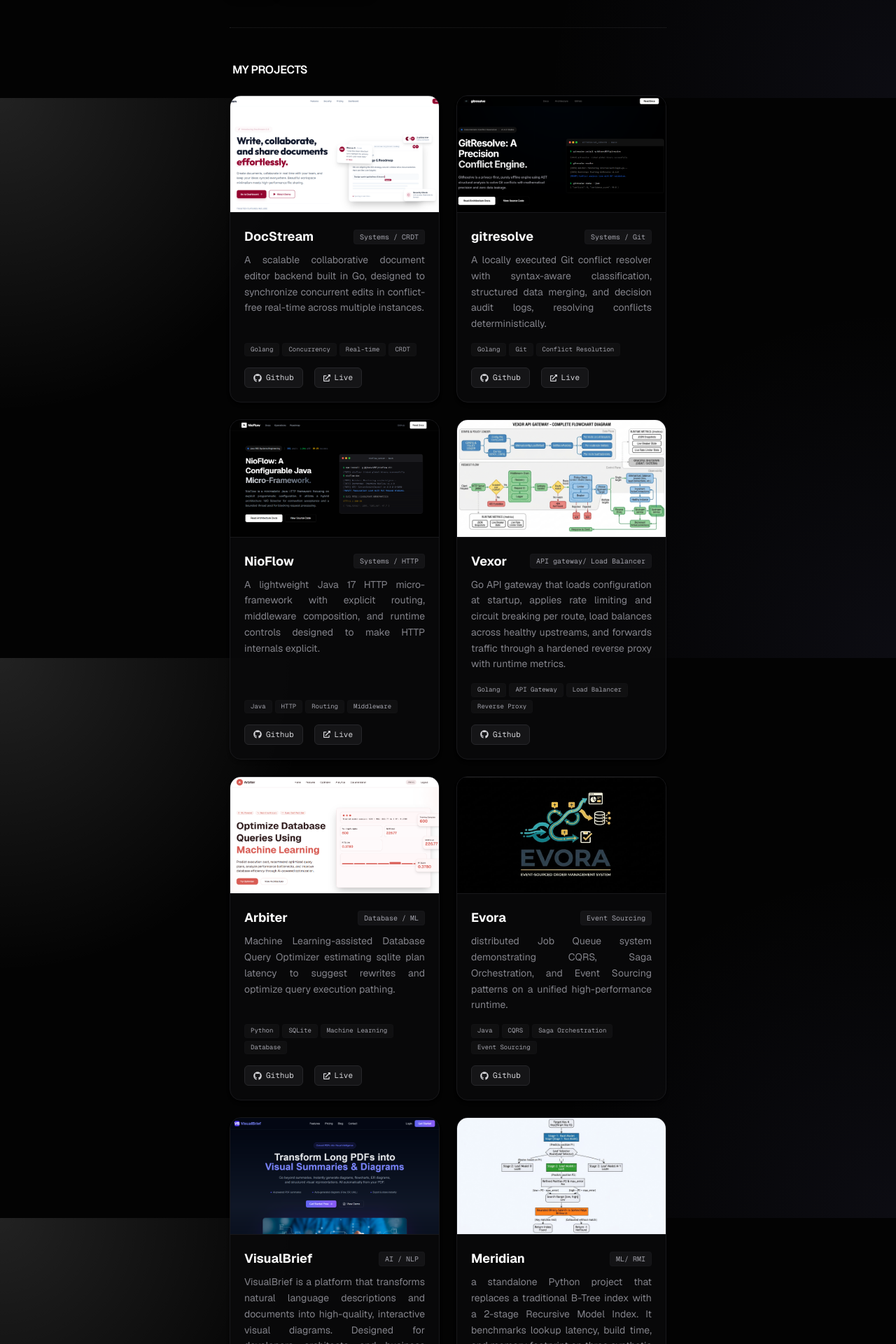
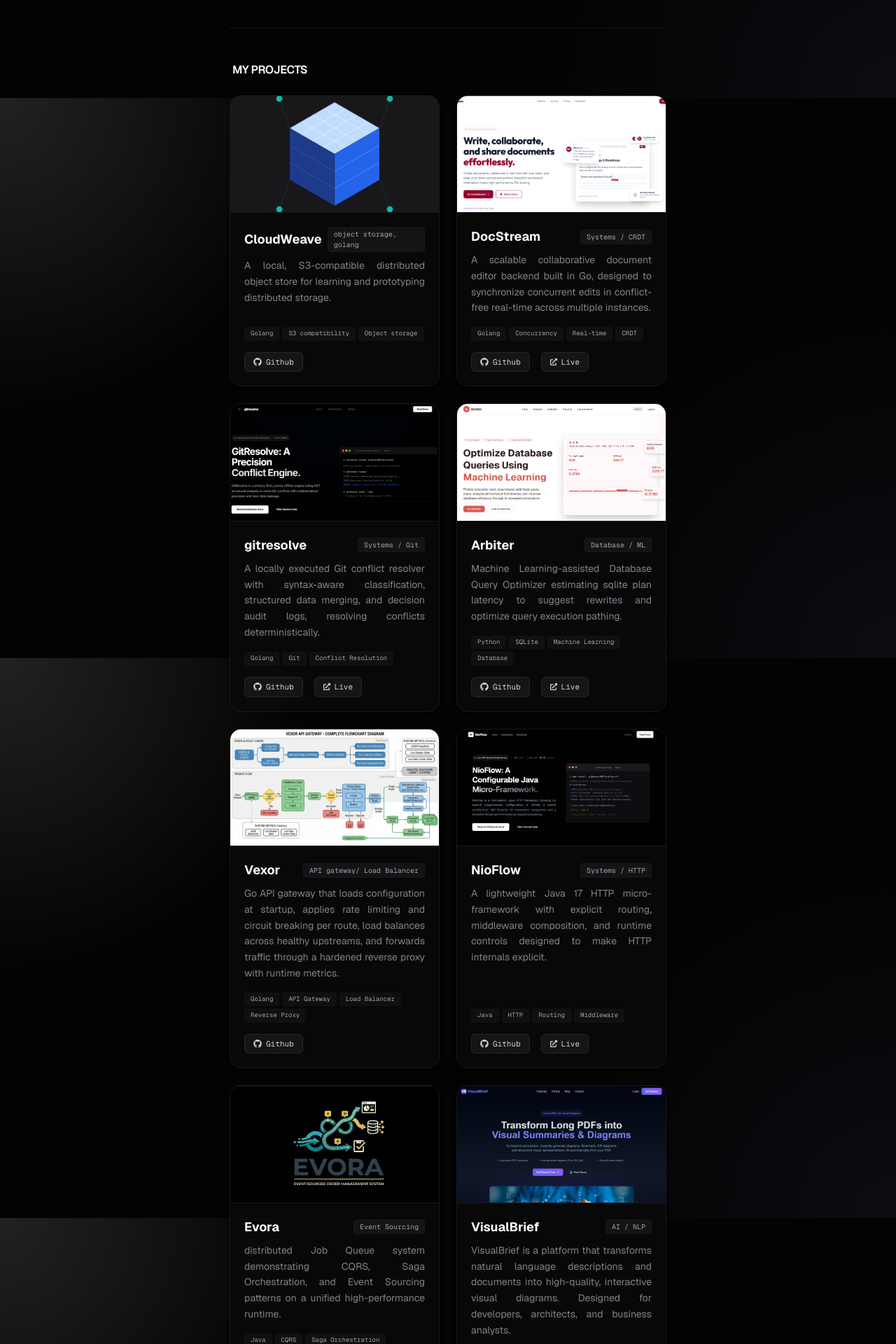
Before and after one commit to jhanvi857/portfolio-website, a React (Vite) app: page / in a window 1280 px wide. Shown: the part 1460-3380 px from the top of the page at 70% size. Built offline with nearby package versions, Linux system fonts and the light colour scheme.

Commit message:
update projects

```diff
--- a/src/components/Projects.jsx
+++ b/src/components/Projects.jsx
@@ -3,6 +3,15 @@ import { motion } from 'framer-motion';
 import { FaGithub, FaExternalLinkAlt } from 'react-icons/fa';
 
 const projects = [
+  {
+    title: 'CloudWeave',
+    date: 'object storage, golang',
+    description: 'A local, S3-compatible distributed object store for learning and prototyping distributed storage.',
+    tags: ['Golang', 'S3 compatibility', 'Object storage'],
+    github: 'https://github.com/jhanvi857/CloudWeave',
+    live: null,
+    image: '/cloudweave.png'
+  },
   {
     title: 'DocStream',
     date: 'Systems / CRDT',
@@ -22,6 +31,23 @@ const projects = [
     image: '/gitresolve.png'
   },
   {
+    title: 'Arbiter',
+    date: 'Database / ML',
+    description: 'Machine Learning-assisted Database Query Optimizer estimating sqlite plan latency to suggest rewrites and optimize query execution pathing.',
+    tags: ['Python', 'SQLite', 'Machine Learning', 'Database'],
+    github: 'https://github.com/jhanvi857/Arbiter',
+    live: 'https://arbiter-neon-seven.vercel.app/',
+    image: '/arbiter.png'
+  },
+  {
+    title: 'Vexor',
+    date: 'API gateway/ Load Balancer',
+    description: 'Go API gateway that loads configuration at startup, applies rate limiting and circuit breaking per route, load balances across healthy upstreams, and forwards traffic through a hardened reverse proxy with runtime metrics.',
+    tags: ['Golang', 'API Gateway', 'Load Balancer', 'Reverse Proxy'],
+    github: 'https://github.com/jhanvi857/vexor',
+    image: '/vexor.png'
+  },
+  {
     title: 'NioFlow',
     date: 'Systems / HTTP',
     description: 'A lightweight Java 17 HTTP micro-framework with explicit routing, middleware composition, and runtime controls designed to make HTTP internals explicit.',
@@ -29,23 +55,6 @@ const projects = [
     github: 'https://github.com/jhanvi857/coreHTTP',
     live: 'https://core-http.vercel.app/',
     image: '/NioFlow.png'
-  },
-  {
-    title : 'Vexor',
-    date: 'API gateway/ Load Balancer',
-    description: 'Go API gateway that loads configuration at startup, applies rate limiting and circuit breaking per route, load balances across healthy upstreams, and forwards traffic through a hardened reverse proxy with runtime metrics.',
-    tags: ['Golang', 'API Gateway', 'Load Balancer', 'Reverse Proxy'],
-    github: 'https://github.com/jhanvi857/vexor',
-    image: '/vexor.png'
-  },
-  {
-    title: 'Arbiter',
-    date: 'Database / ML',
-    description: 'Machine Learning-assisted Database Query Optimizer estimating sqlite plan latency to suggest rewrites and optimize query execution pathing.',
-    tags: ['Python', 'SQLite', 'Machine Learning', 'Database'],
-    github: 'https://github.com/jhanvi857/Arbiter',
-    live: 'https://arbiter-neon-seven.vercel.app/',
-    image: '/arbiter.png'
   },
   {
     title: 'Evora',
@@ -65,14 +74,14 @@ const projects = [
     live: 'https://visual-brief.vercel.app/',
     image: '/VisualBrief.png'
   },
-  {
-    title: 'Meridian',
-    date : 'ML/ RMI',
-    description: 'a standalone Python project that replaces a traditional B-Tree index with a 2-stage Recursive Model Index. It benchmarks lookup latency, build time, and memory footprint on three synthetic datasets of 1,000,000 keys.',
-    tags: ['Python', 'Machine Learning', 'Database'],
-    github: 'https://github.com/jhanvi857/Meridian',
-    image: '/meridian.png'
-  }
+  // {
+  //   title: 'Meridian',
+  //   date: 'ML/ RMI',
+  //   description: 'a standalone Python project that replaces a traditional B-Tree index with a 2-stage Recursive Model Index. It benchmarks lookup latency, build time, and memory footprint on three synthetic datasets of 1,000,000 keys.',
+  //   tags: ['Python', 'Machine Learning', 'Database'],
+  //   github: 'https://github.com/jhanvi857/Meridian',
+  //   image: '/meridian.png'
+  // }
 ];
 
 export default function Projects({ variants }) {
```
Also changed, not shown: public/cloudweave.png (added).
